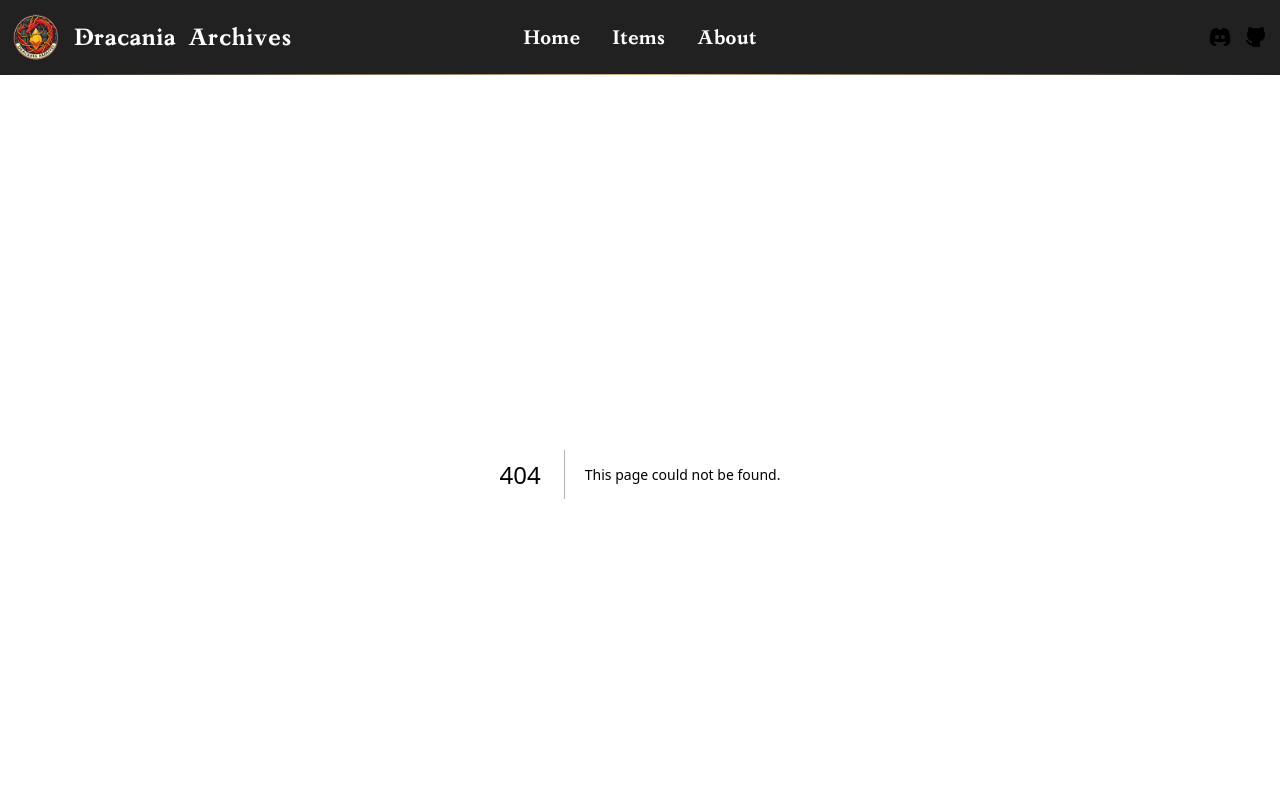
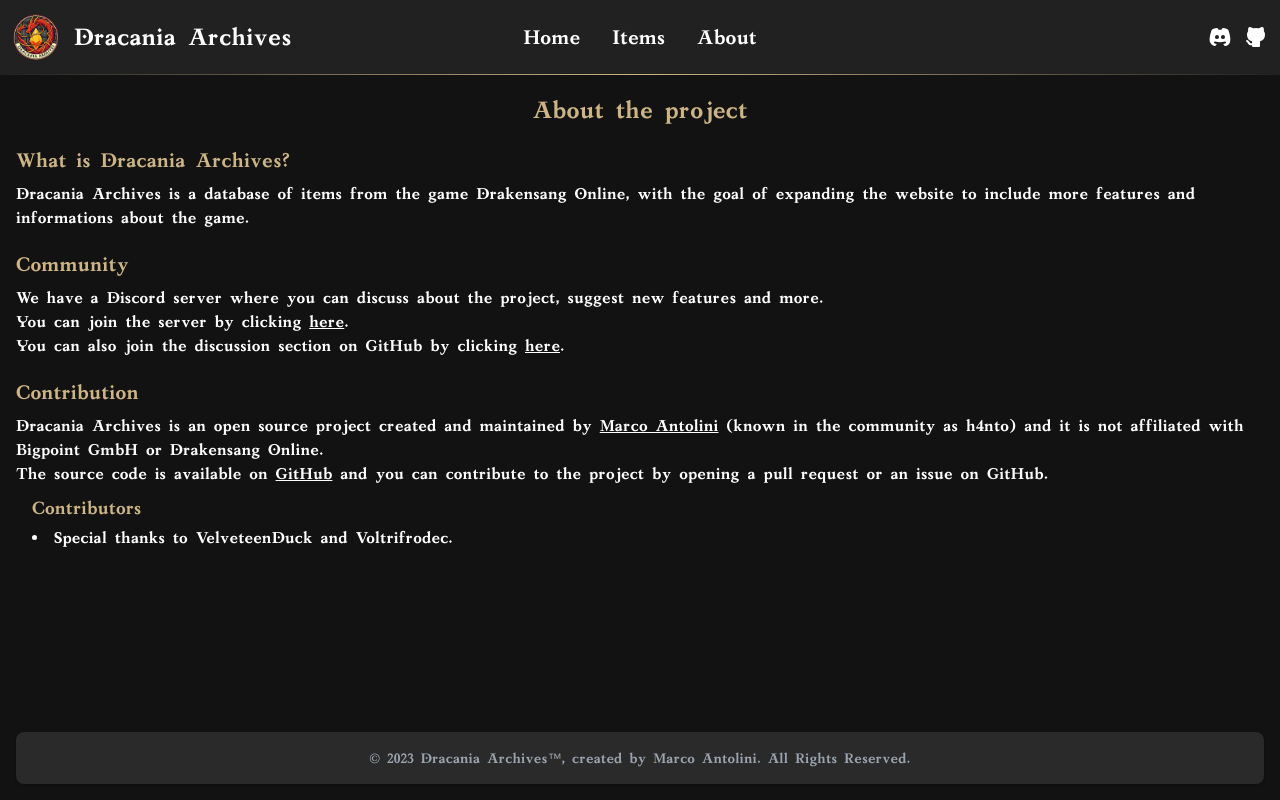
Before and after one commit to MarcoAntolini/dracania-archives, a Next.js app: page /about in a window 1280 px wide. Before the commit this address had no page. Shown: the top 800 px of the page. Built offline with nearby package versions, Linux system fonts and the light colour scheme.

Commit message:
create about route

```diff
--- /dev/null
+++ b/src/app/about/contributors.ts
@@ -0,0 +1,5 @@
+type Role = "Developer" | "Designer" | "Database Contributor";
+
+const contributors: { name: string; role: Role | Role[]; github: `https://github.com/users/${string}` }[] = [];
+
+export default contributors;
--- /dev/null
+++ b/src/app/about/page.tsx
@@ -0,0 +1,98 @@
+import contributors from "./contributors";
+
+export default function About() {
+	return (
+		<div className="max-w-screen-xl mx-auto px-3 pb-[20px] md:px-4">
+			<h1 className="text-2xl text-main-color font-bold text-center pt-5">About the project</h1>
+			<section>
+				<h2 className="text-xl text-main-color mt-5 mb-2">What is Dracania Archives?</h2>
+				<p>
+					Dracania Archives is a database of items from the game Drakensang Online, with the goal of expanding the
+					website to include more features and informations about the game.
+				</p>
+			</section>
+			<section>
+				<h2 className="text-xl text-main-color mt-5 mb-2">Community</h2>
+				<p>
+					We have a Discord server where you can discuss about the project, suggest new features and more.
+					<br />
+					You can join the server by clicking{" "}
+					<a
+						href="https://discord.gg/BJ9cdtjBmt"
+						className="underline hover:text-main-color"
+						target="_blank"
+						rel="noopener noreferrer"
+					>
+						here
+					</a>
+					.
+					<br />
+					You can also join the discussion section on GitHub by clicking{" "}
+					<a
+						href="https://github.com/MarcoAntolini/dracania-archives/discussions"
+						className="underline hover:text-main-color"
+						target="_blank"
+						rel="noopener noreferrer"
+					>
+						here
+					</a>
+					.
+				</p>
+			</section>
+			<section>
+				<h2 className="text-xl text-main-color mt-5 mb-2">Contribution</h2>
+				<p>
+					Dracania Archives is an open source project created and maintained by{" "}
+					<a
+						href="https://marcoantolini.com/"
+						className="underline hover:text-main-color"
+						target="_blank"
+						rel="noopener noreferrer"
+					>
+						Marco Antolini
+					</a>{" "}
+					(known in the community as h4nto) and it is not affiliated with Bigpoint GmbH or Drakensang Online.
+					<br />
+					The source code is available on{" "}
+					<a
+						href="https://github.com/MarcoAntolini/dracania-archives"
+						className="underline hover:text-main-color"
+						target="_blank"
+						rel="noopener noreferrer"
+					>
+						GitHub
+					</a>{" "}
+					and you can contribute to the project by opening a pull request or an issue on GitHub.
+				</p>
+				<div className="pl-4">
+					<h3 className="text-lg text-main-color mt-2 mb-1">Contributors</h3>
+					<ul className="list-disc list-inside">
+						{contributors.map((contributor) => (
+							<li key={contributor.name}>
+								<a
+									href={contributor.github}
+									className="underline hover:text-main-color"
+									target="_blank"
+									rel="noopener noreferrer"
+								>
+									{contributor.name}
+								</a>{" "}
+								(
+								{Array.isArray(contributor.role)
+									? contributor.role.map((role, i) => (
+											<>
+												{role}
+												{i !== contributor.role.length - 1 && ", "}
+											</>
+									  ))
+									: contributor.role}
+								)
+							</li>
+						))}
+						<li>Special thanks to VelveteenDuck and Voltrifrodec.</li>
+					</ul>
+				</div>
+			</section>
+		</div>
+	);
+}
```
